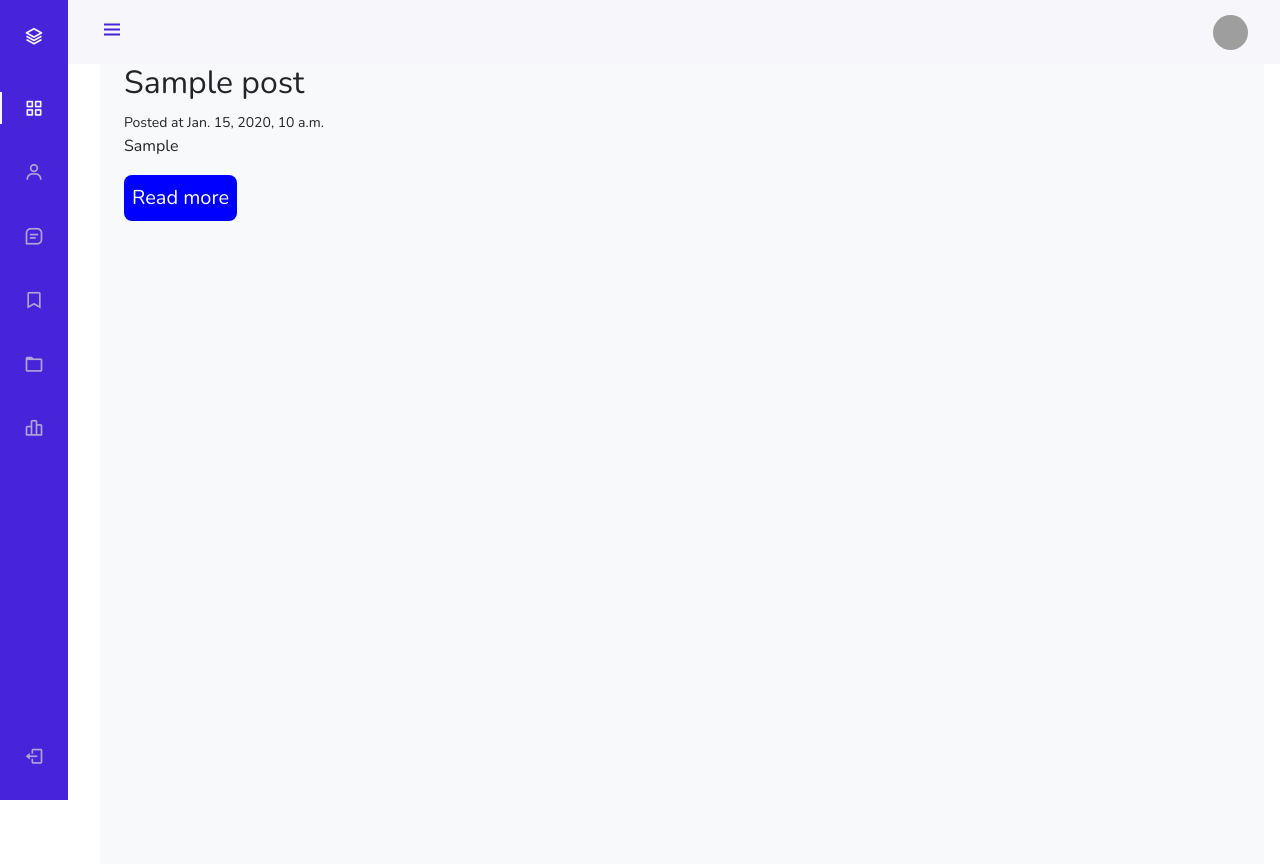
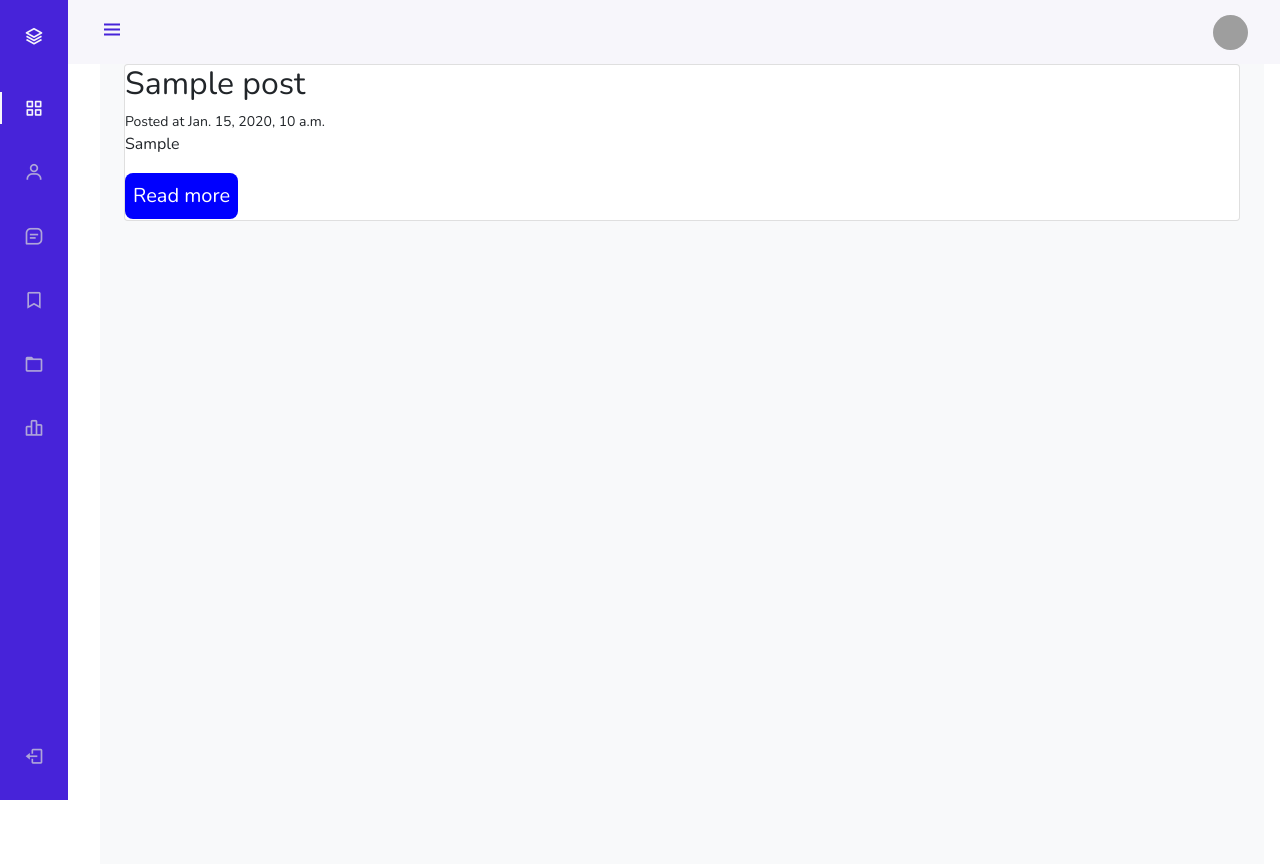
Before and after one commit to khushpreet-007/blackforest, a Django app: page / in a window 1280 px wide. Run offline with Django 4.2, Linux system fonts and the light colour scheme; tables that the repository leaves empty hold one stand-in row (values such as "Sample post"); some libraries are stand-ins or nearby versions; grey boxes are pictures that could not be loaded.

Commit message:
Update frontpage.html

```diff
--- a/blog/templates/blog/frontpage.html
+++ b/blog/templates/blog/frontpage.html
@@ -39,6 +39,7 @@
     }
 </style>
 <div class="post block">
+    <div class="card mt-4">
 
     <h2 class="subtitle" class=" ">{{ post.title }}</h2>
 
@@ -51,6 +52,7 @@
             <button id="home" onclick="window.open('{% url 'post_detail' post.slug %}','_self');">Read more</button>
         </section>
     </small>
+    </div>
 </div>
 {% endfor %}
 {% endblock %}
```
